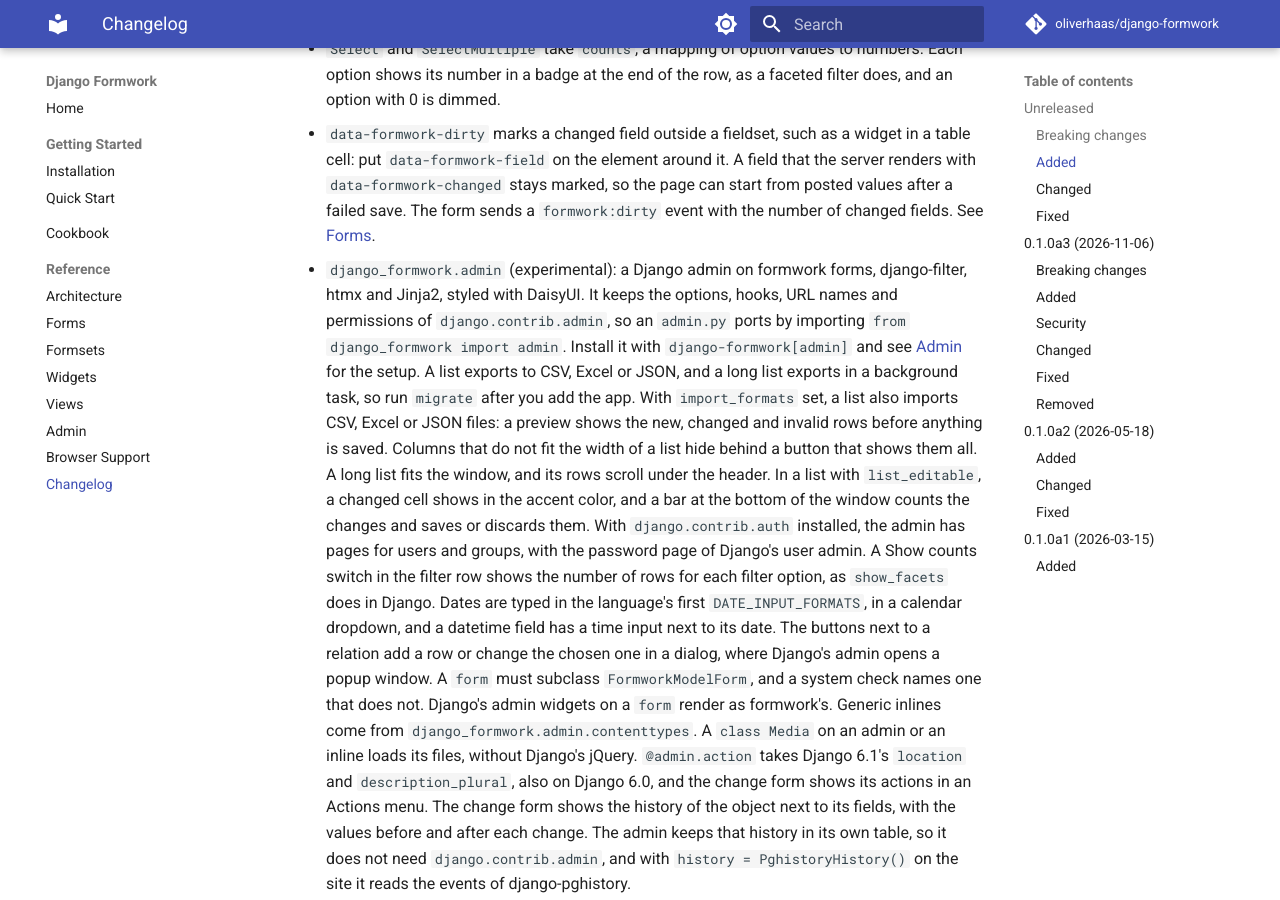
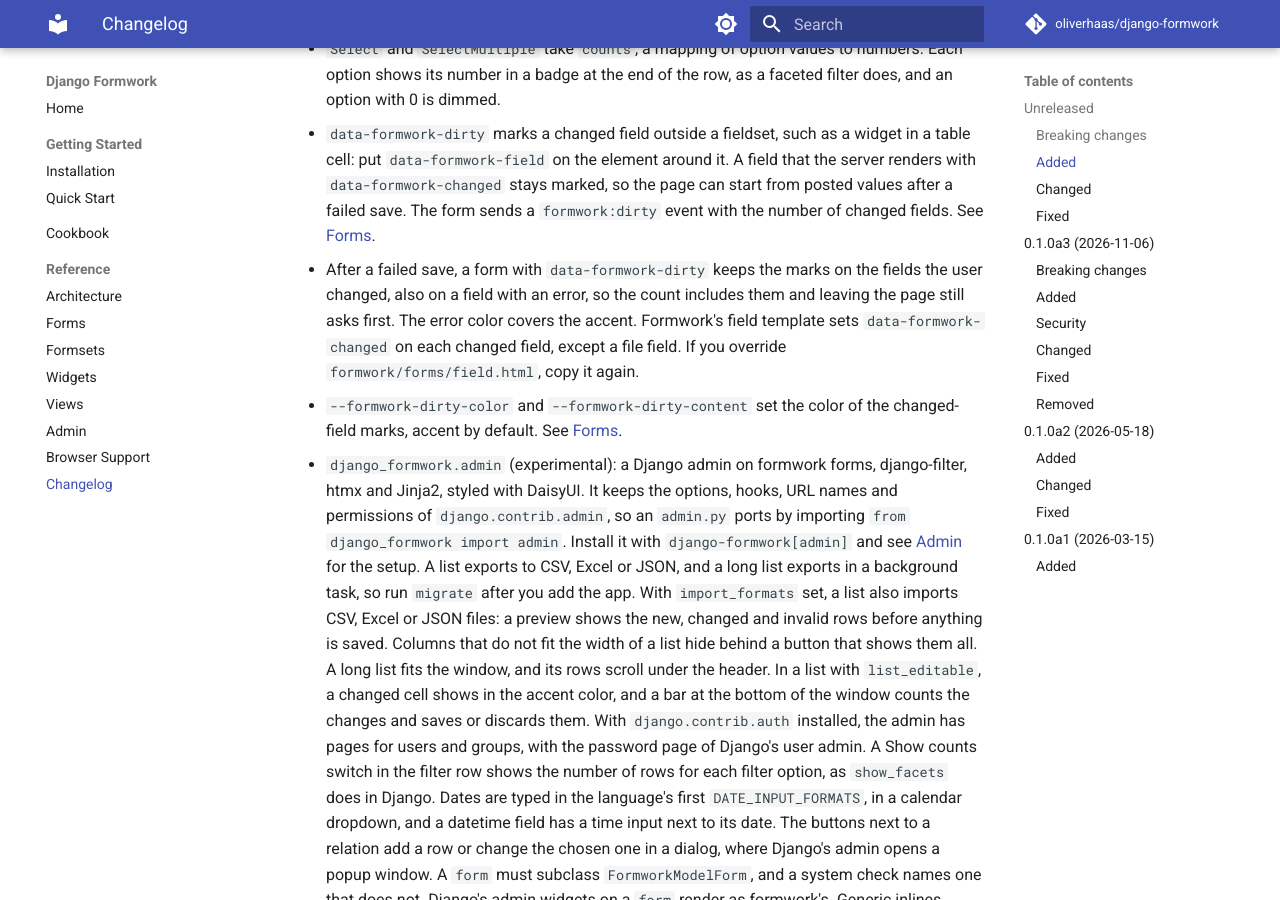
Before and after one commit to oliverhaas/django-formwork, an MkDocs documentation site: the page built from docs/reference/changelog.md, in a window 1280 px wide and 900 px high, scrolled down 1026 px. Built offline with MkDocs 1.6.1 and Material for MkDocs 9.7.7, drawn with Linux system fonts in a browser that asks for light colours; comment, search, counter and statistics services are not loaded; the version menu is left out; some of the changed text lies outside the part shown.

Commit message:
feat(forms): keep changed marks after a failed save and mark only the changed options

````diff
--- a/django_formwork/static/formwork/formwork-core.js
+++ b/django_formwork/static/formwork/formwork-core.js
@@ -51,9 +51,26 @@ document.addEventListener("htmx:after:swap", disableNativeValidation);
 // when the posted value already differs from the initial one: after a failed
 // save, the page starts from the posted values.  After each check the form
 // sends formwork:dirty with the number of changed fields.
+//
+// A checkbox, radio or switch also carries .formwork-dirty-option while its
+// own checked state differs from the start, so a group marks the options
+// that changed, not every option.  For a field the server marked changed,
+// data-formwork-initial lists the option values checked at first.
 
 const DIRTY_CLS = "formwork-dirty";
+const OPTION_CLS = "formwork-dirty-option";
 const FIELD = "fieldset.fieldset, [data-formwork-field]";
+const isCheckable = (el) => el.type === "checkbox" || el.type === "radio";
+
+const getInitialOptions = (field) => {
+  const json = field?.dataset.formworkInitial;
+  if (json === undefined) return null;
+  try {
+    return JSON.parse(json).map(String);
+  } catch {
+    return null;
+  }
+};
 
 const getFieldValue = (el) => {
   if (el.type === "checkbox" || el.type === "radio") return el.checked ? el.value : "";
@@ -89,18 +106,27 @@ const getSelectMultipleBaseline = (details) => {
 
 const initDirtyTracking = (form) => {
   const baseline = new Map();
+  const checkedAtStart = new Map();
 
   const snapshot = () => {
     baseline.clear();
+    checkedAtStart.clear();
     for (const el of form.elements) {
       // Hidden inputs stay tracked: widgets (Select, InputMask)
       // hold their real value in a hidden input and dispatch events on it.
       // SelectMultiple internals are tracked as one unit below.
       if (!el.name || el.closest("details.formwork-select-multiple")) continue;
-      // Radio groups: track the checked value under the group name.
-      if (el.type === "radio") {
-        if (el.checked) baseline.set(el.name, el.value);
-        if (!baseline.has(el.name)) baseline.set(el.name, "");
+      if (isCheckable(el)) {
+        const initial = getInitialOptions(el.closest(FIELD));
+        const checked = initial ? initial.includes(el.value) : el.checked;
+        checkedAtStart.set(el, checked);
+        // Radio groups: track the checked value under the group name.
+        if (el.type === "radio") {
+          if (checked) baseline.set(el.name, el.value);
+          if (!baseline.has(el.name)) baseline.set(el.name, "");
+        } else {
+          baseline.set(el.id || el.name, checked ? el.value : "");
+        }
       } else {
         baseline.set(el.id || el.name, getFieldValue(el));
       }
@@ -121,7 +147,7 @@ const initDirtyTracking = (form) => {
   // A field with several inputs (a date range) is dirty while any of them
   // differs, whichever one the event came from.
   const dirty = (field) => {
-    if (field.hasAttribute("data-formwork-changed")) return true;
+    if (field.hasAttribute("data-formwork-changed") && !("formworkInitial" in field.dataset)) return true;
     const selectMultiple = field.querySelector("details.formwork-select-multiple");
     if (selectMultiple) return getSelectMultipleValue(selectMultiple) !== (baseline.get(selectMultiple) ?? "");
     const controls = [...field.querySelectorAll("input[name], select[name], textarea[name]")];
@@ -133,17 +159,25 @@ const initDirtyTracking = (form) => {
     form.dispatchEvent(new CustomEvent("formwork:dirty", { bubbles: true, detail: { count } }));
   };
 
+  const mark = (field) => {
+    field.classList.toggle(DIRTY_CLS, dirty(field));
+    for (const el of field.querySelectorAll("input[type=checkbox][name], input[type=radio][name]")) {
+      if (!checkedAtStart.has(el)) continue;
+      el.classList.toggle(OPTION_CLS, el.checked !== checkedAtStart.get(el));
+    }
+  };
+
   const check = (el) => {
     const field = (el.closest?.("details.formwork-select-multiple") || el).closest?.(FIELD);
     if (!field || !form.contains(field)) return;
-    field.classList.toggle(DIRTY_CLS, dirty(field));
+    mark(field);
     report();
   };
 
   // Every field again: a new baseline leaves only the ones the server marked.
   const refresh = () => {
     snapshot();
-    for (const field of form.querySelectorAll(FIELD)) field.classList.toggle(DIRTY_CLS, dirty(field));
+    for (const field of form.querySelectorAll(FIELD)) mark(field);
     report();
   };
 
--- a/django_formwork/static/formwork/formwork.css
+++ b/django_formwork/static/formwork/formwork.css
@@ -1282,62 +1282,6 @@ details.formwork-disclosure[open] > summary > .formwork-disclosure-row > .icon {
     @apply textarea-error;
 }
 
-/* ================================================================
-   Dirty-field indicator (opt-in via data-formwork-dirty on <form>)
-   When a field's value changes from its initial server-rendered state,
-   formwork.js adds .formwork-dirty to the containing fieldset, or to
-   the element marked data-formwork-field (a table cell).
-   DaisyUI's -accent variants highlight the modified input.
-   ================================================================ */
-
-/* The focus ring and the floating label of a changed field stay accent. */
-.formwork-dirty {
-    --formwork-focus-color: var(--color-accent);
-}
-
-.formwork-dirty input:not([type="checkbox"]):not([type="radio"]):not([type="file"]):not([type="hidden"]):not([type="range"]):not(.combobox-input):not(.dropdown-content *):not(.input *):not(.otp > input):not(.date-picker-label *):not(.date-range-field *) {
-    @apply input-accent;
-}
-
-.formwork-dirty .otp {
-    @apply otp-accent;
-}
-
-.formwork-dirty .date-picker-label,
-.formwork-dirty .date-range-field,
-.formwork-dirty .clearable-file-input-row {
-    @apply input-accent;
-}
-
-.formwork-dirty textarea {
-    @apply textarea-accent;
-}
-
-.formwork-dirty select {
-    @apply select-accent;
-}
-
-.formwork-dirty input[type="checkbox"]:not(.hidden) {
-    @apply checkbox-accent;
-}
-
-.formwork-dirty input[type="radio"]:not(.mask):not(.rating-hidden) {
-    @apply radio-accent;
-}
-
-.formwork-dirty input[type="range"] {
-    @apply range-accent;
-}
-
-.formwork-dirty input.toggle {
-    @apply toggle-accent;
-}
-
-.formwork-dirty details.formwork-select > summary,
-.formwork-dirty details.formwork-select-multiple > summary {
-    @apply border-accent;
-}
-
 
 /* ================================================================
    Alert icon (alert-icon / alert-col)
@@ -1371,6 +1315,57 @@ details.formwork-disclosure[open] > summary > .formwork-disclosure-row > .icon {
 }
 
 } /* @layer components */
+
+/* ================================================================
+   Dirty-field indicator (opt-in via data-formwork-dirty on <form>)
+   When a field's value changes from its initial server-rendered state,
+   formwork.js adds .formwork-dirty to the containing fieldset, or to
+   the element marked data-formwork-field (a table cell).
+   The modified control takes --formwork-dirty-color, accent unless a
+   theme or a page sets it, e.g. to var(--color-primary). A checkbox, radio
+   or switch takes it only while its own checked state changed
+   (.formwork-dirty-option), so a group marks the options that changed.
+   A checked box draws its check in --formwork-dirty-content. A switch takes
+   the color on and off; DaisyUI's toggle-accent colors only a checked one.
+
+   In DaisyUI's base sub-layer, outside @layer components: the color beats
+   DaisyUI's classes in markup (class="toggle") in @layer utilities, and the
+   error colors below, in the variant sub-layer above it, still win.
+   ================================================================ */
+
+@layer daisyui.l1.l2.l3 {
+    /* The focus ring and the floating label of a changed field keep the color. */
+    .formwork-dirty {
+        --formwork-focus-color: var(--formwork-dirty-color, var(--color-accent));
+    }
+
+    .formwork-dirty input:not([type="checkbox"]):not([type="radio"]):not([type="file"]):not([type="hidden"]):not([type="range"]):not(.combobox-input):not(.dropdown-content *):not(.input *):not(.otp > input):not(.date-picker-label *):not(.date-range-field *),
+    .formwork-dirty .otp,
+    .formwork-dirty .date-picker-label,
+    .formwork-dirty .date-range-field,
+    .formwork-dirty .clearable-file-input-row,
+    .formwork-dirty textarea,
+    .formwork-dirty select,
+    input[type="radio"].formwork-dirty-option:not(.mask):not(.rating-hidden),
+    input.toggle.formwork-dirty-option {
+        --input-color: var(--formwork-dirty-color, var(--color-accent));
+    }
+
+    input[type="checkbox"].formwork-dirty-option:not(.toggle):not(.hidden) {
+        --input-color: var(--formwork-dirty-color, var(--color-accent));
+        color: var(--formwork-dirty-content, var(--color-accent-content));
+    }
+
+    .formwork-dirty input[type="range"] {
+        color: var(--formwork-dirty-color, var(--color-accent));
+        --range-thumb: var(--formwork-dirty-content, var(--color-accent-content));
+    }
+
+    .formwork-dirty details.formwork-select > summary,
+    .formwork-dirty details.formwork-select-multiple > summary {
+        border-color: var(--formwork-dirty-color, var(--color-accent));
+    }
+}
 
 
 /* Dropdown triggers: pin DaisyUI's select focus ring while open so it doesn't
--- a/docs/reference/changelog.md
+++ b/docs/reference/changelog.md
@@ -49,6 +49,14 @@
   server renders with `data-formwork-changed` stays marked, so the page can start from
   posted values after a failed save. The form sends a `formwork:dirty` event with the
   number of changed fields. See [Forms](forms.md#changed-field-highlight).
+- After a failed save, a form with `data-formwork-dirty` keeps the marks on the fields
+  the user changed, also on a field with an error, so the count includes them and
+  leaving the page still asks first. The error color covers the accent. Formwork's
+  field template sets `data-formwork-changed` on each changed field, except a file
+  field. If you override `formwork/forms/field.html`, copy it again.
+- `--formwork-dirty-color` and `--formwork-dirty-content` set the color of the
+  changed-field marks, accent by default. See
+  [Forms](forms.md#changed-field-highlight).
 - `django_formwork.admin` (experimental): a Django admin on formwork forms, django-filter,
   htmx and Jinja2, styled with DaisyUI. It keeps the options, hooks, URL names and
   permissions of `django.contrib.admin`, so an `admin.py` ports by importing
@@ -109,6 +117,11 @@
   accent of a changed field still wins.
 - A link in a field's help text or error message is underlined. Tailwind's preflight
   showed it as plain text.
+- With `data-formwork-dirty`, a changed group of checkboxes or radio buttons marks only
+  the options whose checked state changed. Every option of the group took the accent
+  color. A radio change marks the old and the new option. After a failed save, the
+  field template sends the first checked options in `data-formwork-initial`, so checking
+  them again drops the marks. If you override `formwork/forms/field.html`, copy it again.
 
 ### Fixed
 
@@ -174,6 +187,9 @@
   element around the form, such as the page content, even when the server sent the
   saved value back. The marks compared against the values from before the morph. They
   now start again from the values the server sent.
+- With `data-formwork-dirty`, a changed `ToggleInput` showed no mark, most visibly
+  when it was turned off: DaisyUI's `toggle` class in its markup won over the changed
+  color. The switch now takes the changed color, on or off.
 - In a dark theme, the dropdown of a `Select`, `SelectMultiple` or `ComboBox` showed no
   hover on an option and no mark on the option the arrow keys reached. The option took
   `base-200`, which DaisyUI's dark theme draws almost like the panel. It now mixes 10%
--- a/docs/reference/forms.md
+++ b/docs/reference/forms.md
@@ -184,8 +184,10 @@ walks through a legacy-data example.
 
 `data-formwork-dirty` on a `<form>` marks each field whose value differs from
 the value the page loaded with. The field's border and focus ring take the
-accent color, and typing the old value back removes the mark. It works on any
-form, bound to a formwork form or not:
+accent color, and typing the old value back removes the mark. In a group of
+checkboxes or radio buttons, only the options whose checked state changed take
+the color, through the `formwork-dirty-option` class. It works on any form,
+bound to a formwork form or not:
 
 ```html
 <form method="post" data-formwork-dirty>
@@ -202,12 +204,38 @@ and an event adapt it to markup that is not a field group:
 |---|---|---|
 | `data-formwork-field` | any element around a control | Gets the mark, as a field group's `fieldset` does. A table cell with an input is the usual case |
 | `data-formwork-changed` | a `fieldset` or a `data-formwork-field` element | Keeps the mark from the server. Set it when a failed save renders a value the user changed, since that value is the page's value now |
+| `data-formwork-initial` | an element with `data-formwork-changed` | A JSON list of the option values a checkbox, radio or switch field had checked at first. The page then marks each changed option, and drops the mark when the user checks the first options again |
 | `formwork:dirty` | dispatched on the form, bubbles | `event.detail.count` is the number of marked fields, sent after each change. A save bar can show it |
 
 A morph of the form, or of an element around it, makes the new values the ones
 to compare against, and keeps only the marks that the server set. The
 [admin](admin.md#editable-columns) marks the changed cells of a list with
 `list_editable` this way.
+
+After a failed save, the page shows the posted values and keeps the user's
+changes marked. Formwork's field template sets `data-formwork-changed` on
+each field of a bound form that is in `changed_data`, and
+`data-formwork-initial` on such a field with checkboxes or radio buttons. A field
+with an error keeps its mark too, as its value is still a change to save, and the
+error color covers the accent. A file field is left out, as its input renders
+empty again.
+
+Two CSS variables set the color of the marks. A theme or a page can set them:
+
+| Variable | Default | Colors |
+|---|---|---|
+| `--formwork-dirty-color` | `var(--color-accent)` | The border and focus ring of a changed field, a changed radio button, switch or range, and the box of a changed checkbox |
+| `--formwork-dirty-content` | `var(--color-accent-content)` | The check in a changed checkbox and the thumb of a changed range |
+
+```css
+:root {
+  --formwork-dirty-color: var(--color-info);
+  --formwork-dirty-content: var(--color-info-content);
+}
+```
+
+The error colors win over the changed colors, so an invalid field shows its
+error first.
 
 ## Async validation and saving
 
````
Also changed, not shown: 6 other files.
